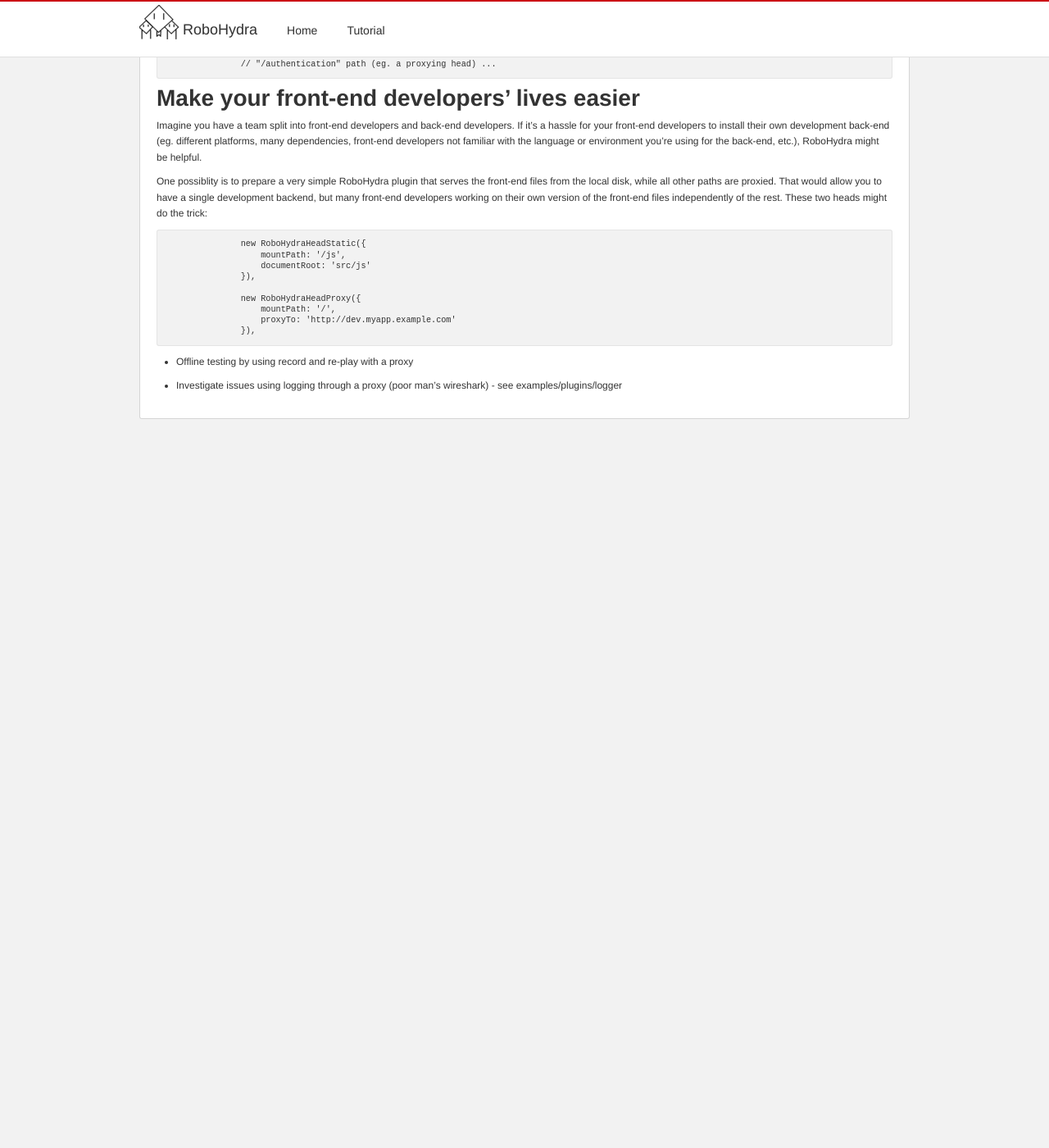
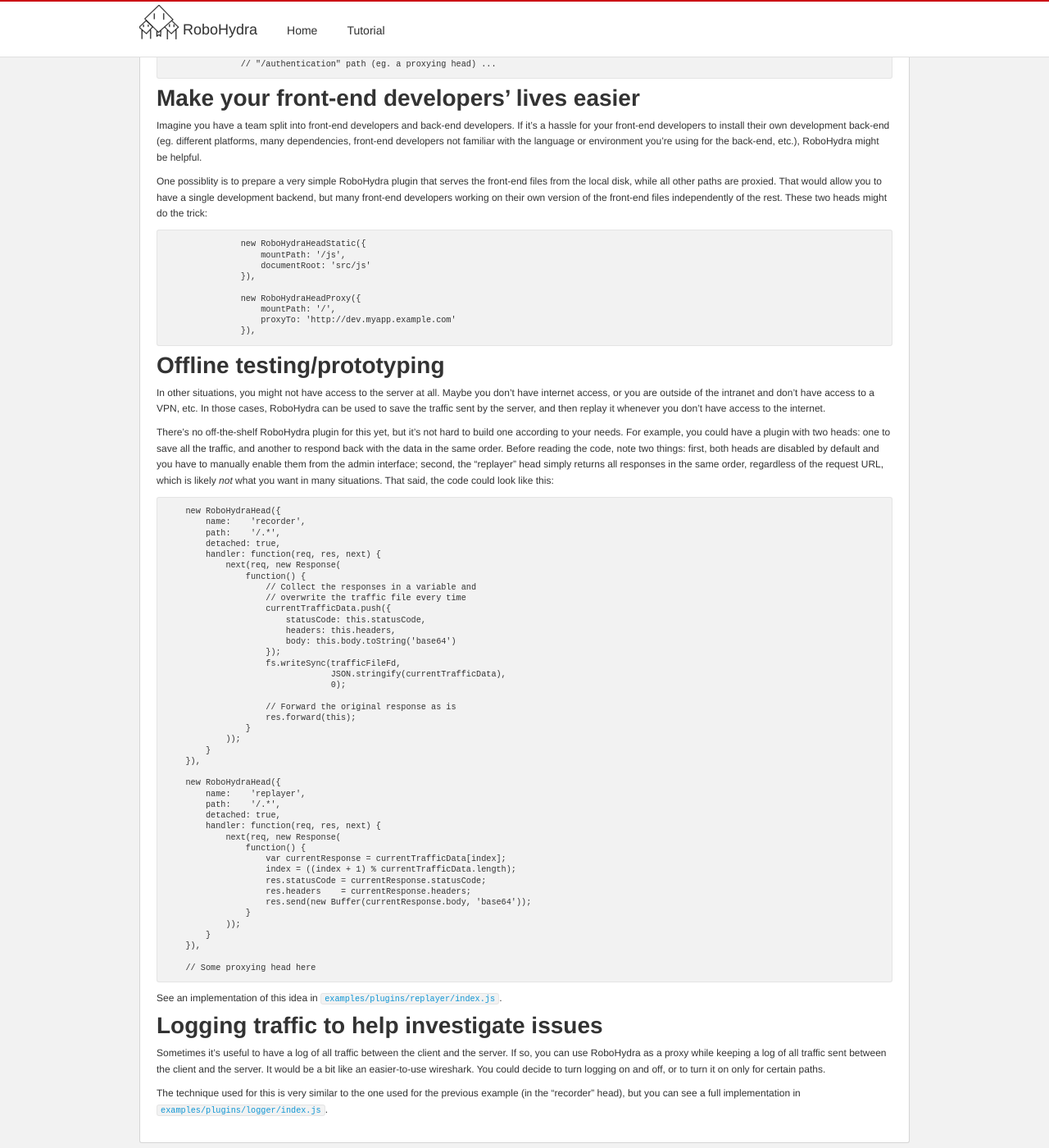
Before and after one commit to robohydra/robohydra, a Jekyll site: the page built from usecases/index.md, in a window 1280 px wide and 1400 px high, scrolled down 1628 px. Shown: the whole window at 82% size. Built offline with Jekyll 4.4.1, drawn with Linux system fonts in a browser that asks for light colours; before the commit the page ends 2159 px from its top, so only the background shows below that.

Commit message:
Add the last use cases

```diff
--- a/usecases/index.md
+++ b/usecases/index.md
@@ -179,9 +179,83 @@ do the trick:
                    }),
 
 
+Offline testing/prototyping
+---------------------------
+
+In other situations, you might not have access to the server at
+all. Maybe you don't have internet access, or you are outside of the
+intranet and don't have access to a VPN, etc. In those cases,
+RoboHydra can be used to save the traffic sent by the server, and then
+replay it whenever you don't have access to the internet.
+
+There's no off-the-shelf RoboHydra plugin for this yet, but it's not
+hard to build one according to your needs. For example, you could have
+a plugin with two heads: one to save all the traffic, and another to
+respond back with the data in the same order. Before reading the code,
+note two things: first, both heads are disabled by default and you
+have to manually enable them from the admin interface; second, the
+"replayer" head simply returns all responses in the same order,
+regardless of the request URL, which is likely *not* what you want in
+many situations. That said, the code could look like this:
+
+        new RoboHydraHead({
+            name:    'recorder',
+            path:    '/.*',
+            detached: true,
+            handler: function(req, res, next) {
+                next(req, new Response(
+                    function() {
+                        // Collect the responses in a variable and
+                        // overwrite the traffic file every time
+                        currentTrafficData.push({
+                            statusCode: this.statusCode,
+                            headers: this.headers,
+                            body: this.body.toString('base64')
+                        });
+                        fs.writeSync(trafficFileFd,
+                                     JSON.stringify(currentTrafficData),
+                                     0);
+
+                        // Forward the original response as is
+                        res.forward(this);
+                    }
+                ));
+            }
+        }),
+
+        new RoboHydraHead({
+            name:    'replayer',
+            path:    '/.*',
+            detached: true,
+            handler: function(req, res, next) {
+                next(req, new Response(
+                    function() {
+                        var currentResponse = currentTrafficData[index];
+                        index = ((index + 1) % currentTrafficData.length);
+                        res.statusCode = currentResponse.statusCode;
+                        res.headers    = currentResponse.headers;
+                        res.send(new Buffer(currentResponse.body, 'base64'));
+                    }
+                ));
+            }
+        }),
+
+        // Some proxying head here
+
+See an implementation of this idea in [`examples/plugins/replayer/index.js`](https://github.com/operasoftware/robohydra/blob/master/examples/plugins/replayer/index.js).
 
 
-* Offline testing by using record and re-play with a proxy
 
-* Investigate issues using logging through a proxy (poor man's
-  wireshark) - see examples/plugins/logger
+Logging traffic to help investigate issues
+------------------------------------------
+
+Sometimes it's useful to have a log of all traffic between the client
+and the server. If so, you can use RoboHydra as a proxy while keeping
+a log of all traffic sent between the client and the server. It would
+be a bit like an easier-to-use wireshark. You could decide to turn
+logging on and off, or to turn it on only for certain paths.
+
+The technique used for this is very similar to the one used for the
+previous example (in the "recorder" head), but you can see a full
+implementation in
+[`examples/plugins/logger/index.js`](https://github.com/operasoftware/robohydra/blob/master/examples/plugins/logger/index.js).
```
